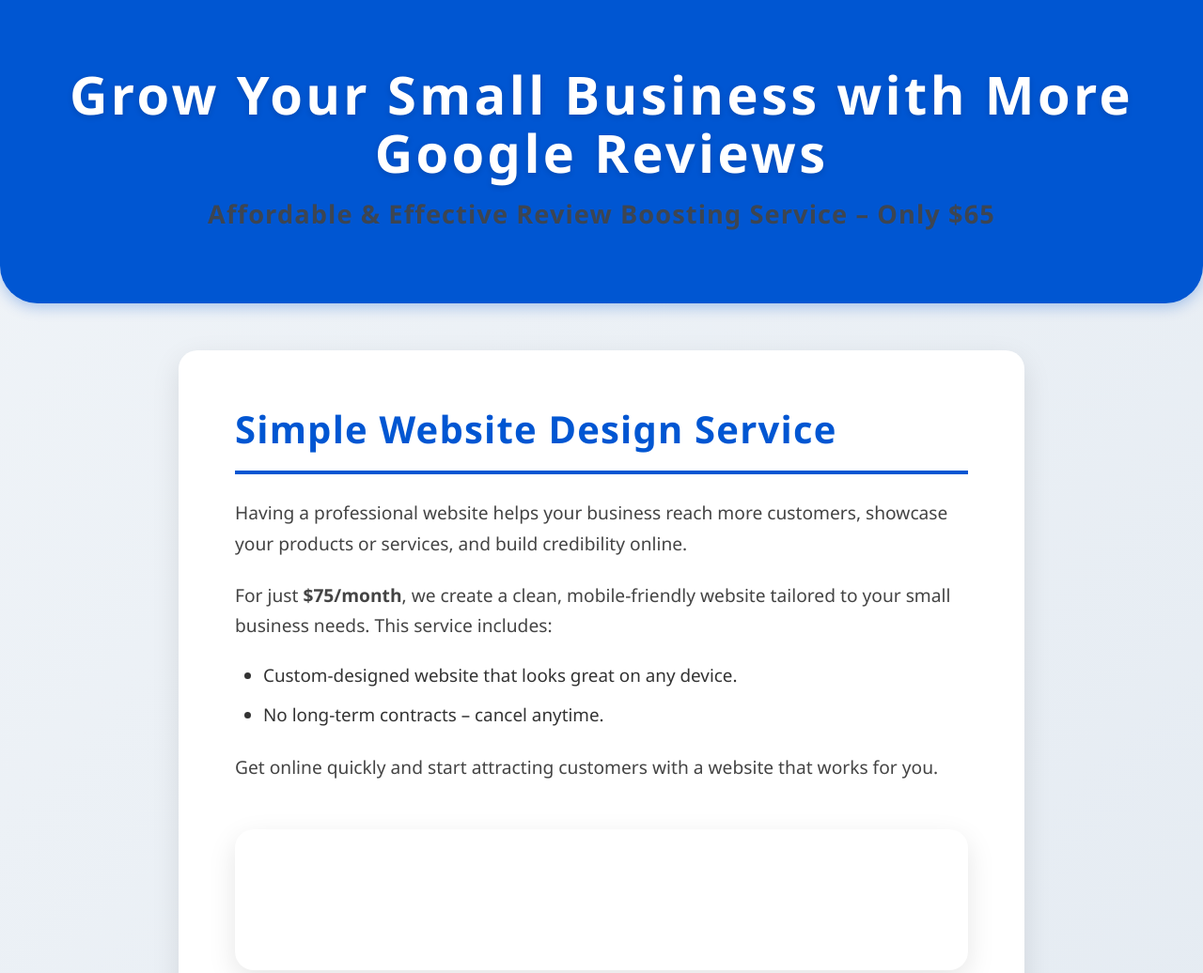
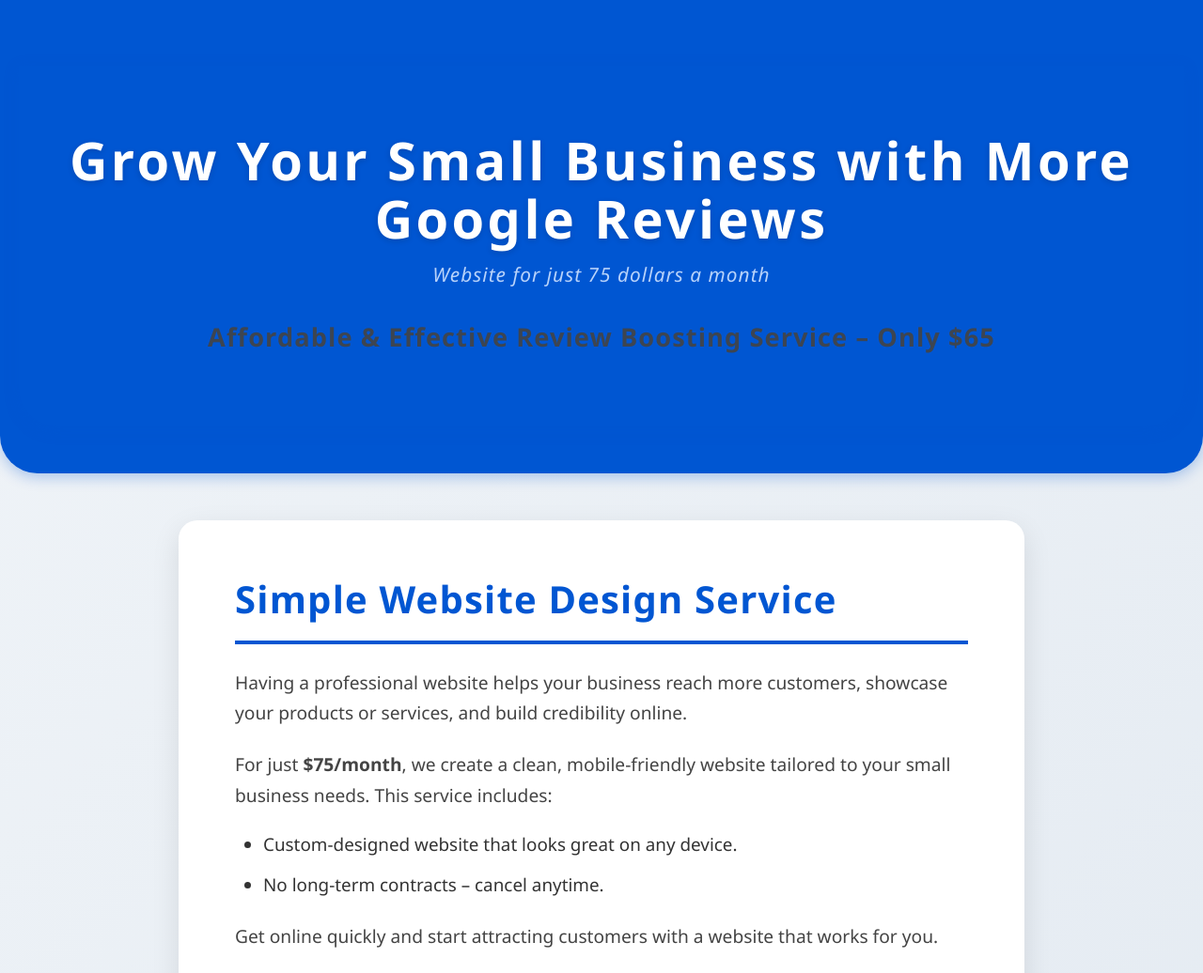
Before and after one commit to yactaw/my-review-service, a plain HTML site: page index.html in a window 1280 px wide. Shown: the top 1036 px of the page at 94% size. Drawn offline with Linux system fonts and the light colour scheme.

Commit message:
Update index.html

```diff
--- a/index.html
+++ b/index.html
@@ -253,14 +253,26 @@ footer {
   }
 }
 
+.subheader {
+  font-size: 1.3rem;
+  font-weight: 500;
+  margin: 12px 0 25px;
+  color: #cce0ff;
+  letter-spacing: 0.05em;
+  font-style: italic;
+}
 
  </style>
 </head>
 <body>
 
 <header>
+<header>
   <h1>Grow Your Small Business with More Google Reviews</h1>
+  <p class="subheader">Website for just 75 dollars a month</p>  <!-- New text -->
   <p>Affordable & Effective Review Boosting Service – Only $65</p>
+</header>
+
 </header>
 
 <main>
```
